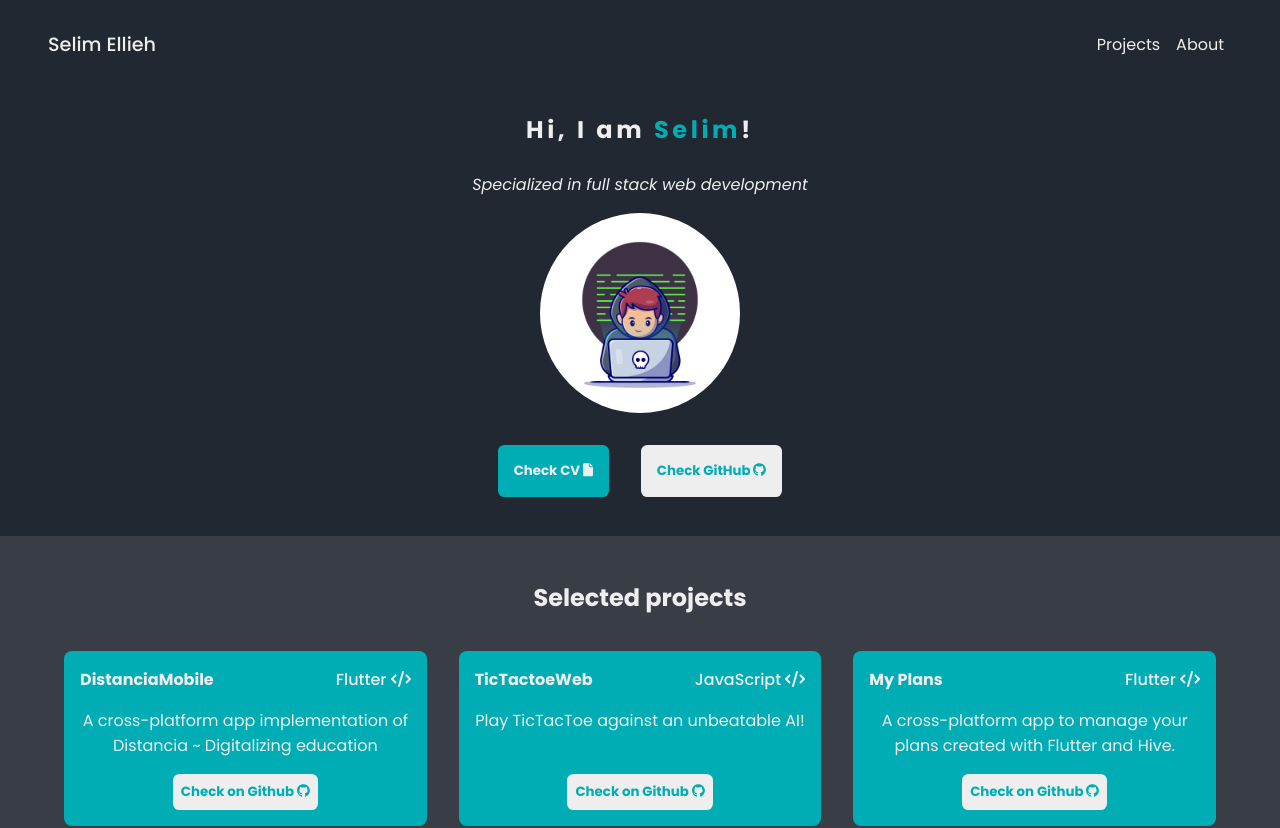
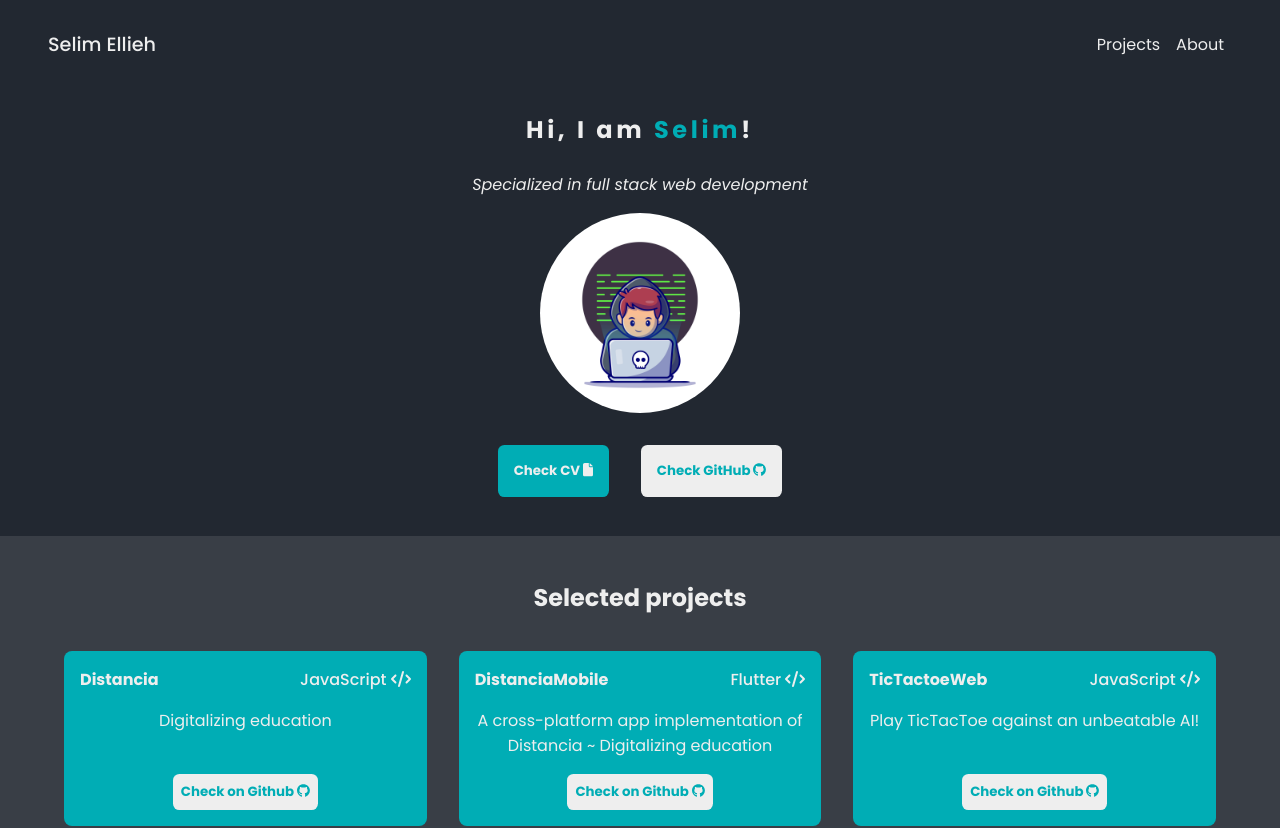
Before and after one commit to selimellieh72/portfolio, a React (Create React App) app: page / in a window 1280 px wide. Shown: the top 828 px of the page. Built offline with nearby package versions, Linux system fonts and the light colour scheme.

Commit message:
Added Distancia Web

```diff
--- a/src/Components/Projects/Projects.js
+++ b/src/Components/Projects/Projects.js
@@ -1,21 +1,44 @@
-import React from 'react'
-import Project from '../Project/Project'
-import './Projects.scss'
+import React from "react";
+import Project from "../Project/Project";
+import "./Projects.scss";
 
 const PROJECTS = [
-    {name: 'DistanciaMobile', description: 'A cross-platform app implementation of Distancia ~ Digitalizing education', github_link: 'https://github.com/selimellieh72/DistanciaMobile', technology: 'Flutter'},
-    {name: 'TicTactoeWeb', description: 'Play TicTacToe against an unbeatable AI!', github_link: 'https://github.com/selimellieh72/TicTacToeWeb', technology: 'JavaScript'},
-    {name: 'My Plans', description: 'A cross-platform app to manage your plans created with Flutter and Hive.', github_link: 'https://github.com/selimellieh72/my-plans/', technology: 'Flutter'},
-    {name: 'Project', description: 'Digitalizing education'}
-]
+  {
+    name: "Distancia",
+    description: "Digitalizing education",
+    github_link: "https://github.com/selimellieh72/Distancia",
+    technology: "JavaScript",
+  },
+  {
+    name: "DistanciaMobile",
+    description:
+      "A cross-platform app implementation of Distancia ~ Digitalizing education",
+    github_link: "https://github.com/selimellieh72/DistanciaMobile",
+    technology: "Flutter",
+  },
+  {
+    name: "TicTactoeWeb",
+    description: "Play TicTacToe against an unbeatable AI!",
+    github_link: "https://github.com/selimellieh72/TicTacToeWeb",
+    technology: "JavaScript",
+  },
+  {
+    name: "My Plans",
+    description:
+      "A cross-platform app to manage your plans created with Flutter and Hive.",
+    github_link: "https://github.com/selimellieh72/my-plans/",
+    technology: "Flutter",
+  },
+];
 export default function Projects() {
   return (
-    <section id='projects'>
-        <h2 className='animateOpacity'>Selected projects</h2>
-        <div className='projects__list'>
-        {PROJECTS.map((project, index) => <Project key={index} {...project} />)}
-        </div>
-
+    <section id="projects">
+      <h2 className="animateOpacity">Selected projects</h2>
+      <div className="projects__list">
+        {PROJECTS.map((project, index) => (
+          <Project key={index} {...project} />
+        ))}
+      </div>
     </section>
-  )
+  );
 }
```
